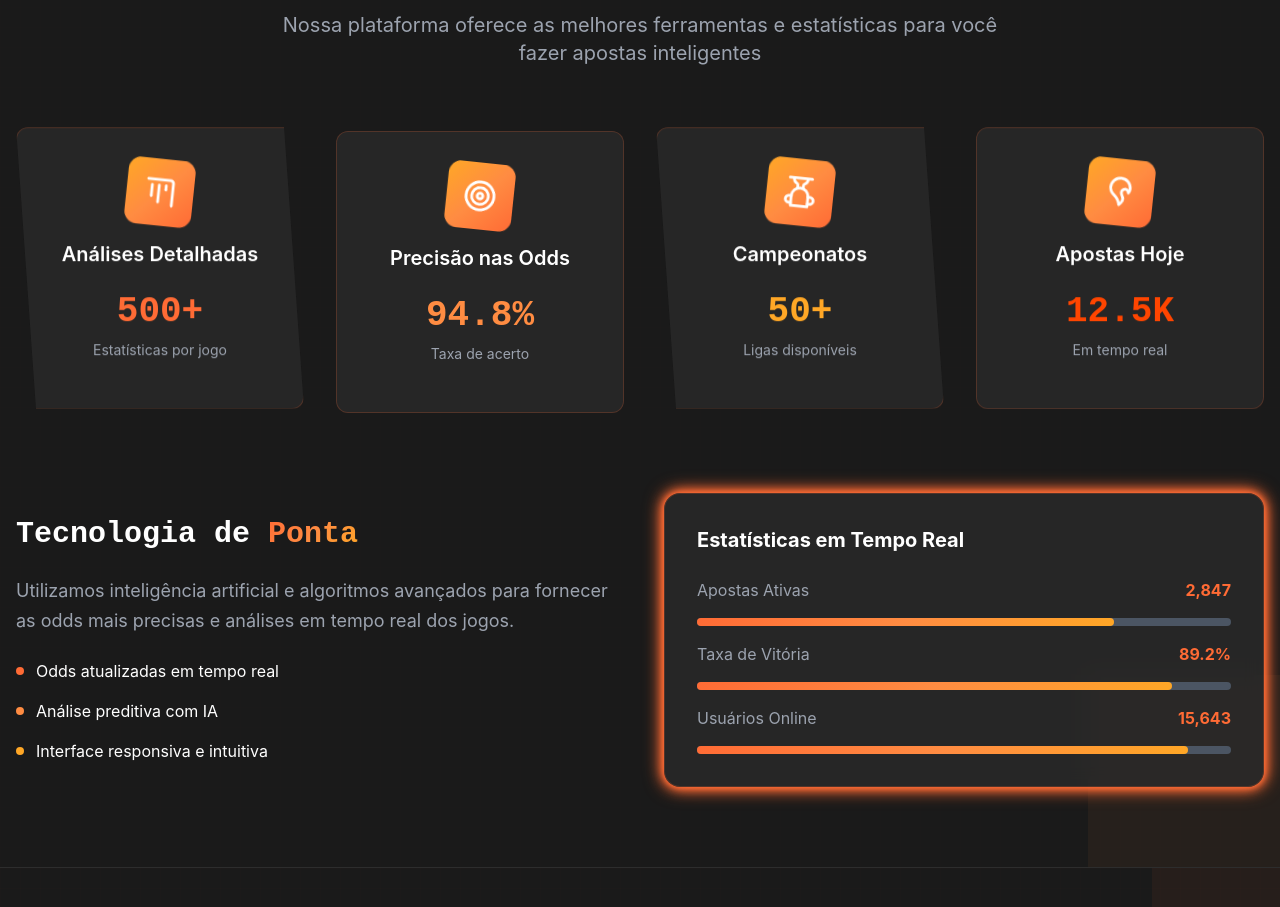
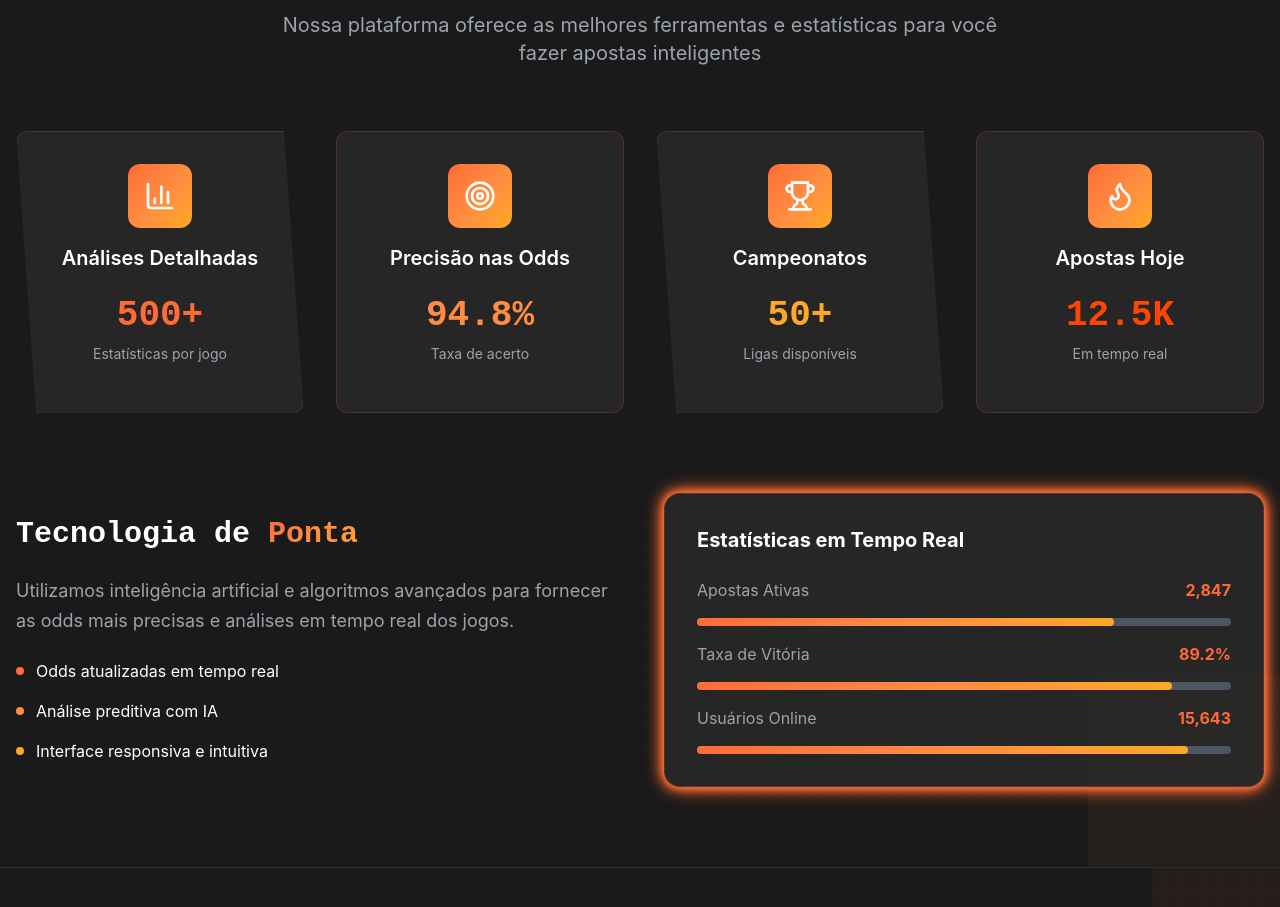
Before and after one commit to ExQues/fogo-na-rede-bet, a React (Vite) app: page / in a window 1280 px wide. Shown: the part 1960-2867 px from the top of the page. Built offline with nearby package versions, Linux system fonts and the light colour scheme.

Commit message:
Fix: Stop statistics block animations
Remove animations from the statistics blocks.

```diff
--- a/src/components/Statistics.tsx
+++ b/src/components/Statistics.tsx
@@ -1,4 +1,3 @@
-
 import { BarChart3, Target, Trophy, Flame } from 'lucide-react';
 
 const Statistics = () => {
@@ -58,13 +57,12 @@ const Statistics = () => {
             return (
               <div
                 key={index}
-                className={`glass-effect rounded-xl p-8 text-center hover:neon-glow transition-all duration-300 animate-float-slow ${
+                className={`glass-effect rounded-xl p-8 text-center hover:neon-glow transition-all duration-300 ${
                   index % 2 === 0 ? 'diagonal-cut' : ''
                 }`}
-                style={{ animationDelay: `${index * 0.5}s` }}
               >
                 <div className="mb-6">
-                  <div className="w-16 h-16 mx-auto bg-gradient-primary rounded-xl flex items-center justify-center mb-4 animate-geometric-spin-slow">
+                  <div className="w-16 h-16 mx-auto bg-gradient-primary rounded-xl flex items-center justify-center mb-4">
                     <Icon className={`w-8 h-8 text-white`} />
                   </div>
                   <h3 className="text-xl font-semibold text-white mb-2">{stat.title}</h3>
```
